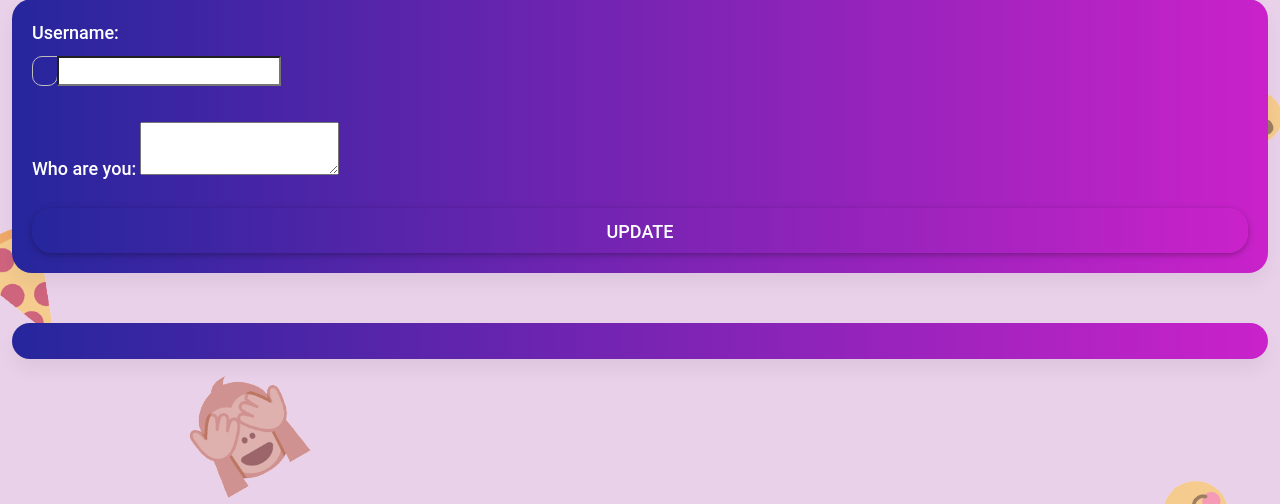
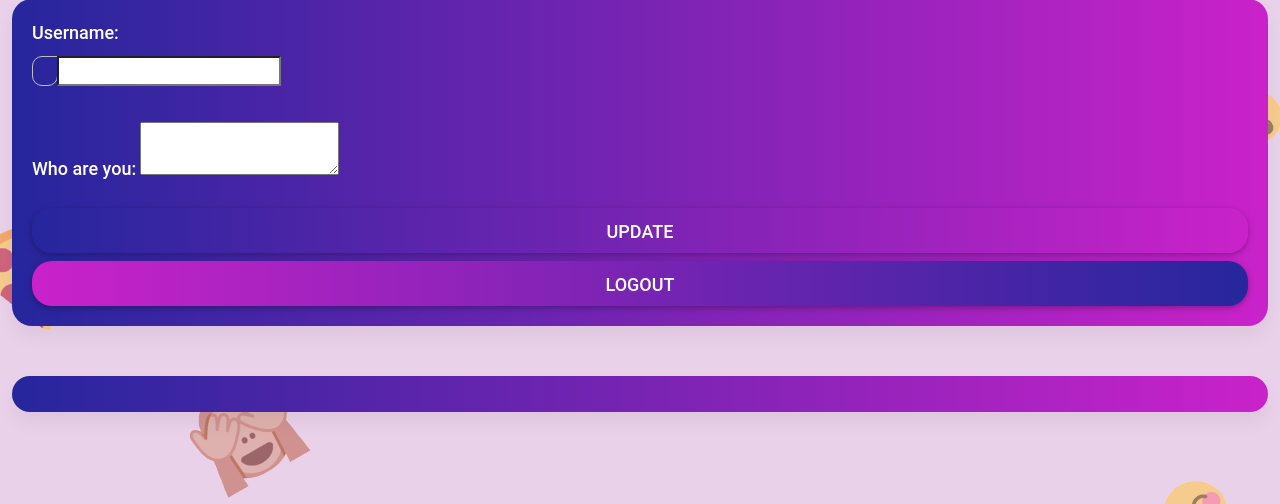
Before and after one commit to aybruhm/DRF_FetchAPI, a Django app: template note_frontend/templates/note_frontend/profile.html in a window 1280 px wide. Shown: the part 296-800 px from the top of the page. Run offline with Django 3.2, Linux system fonts and the light colour scheme; the template is opened without the code that fills it, so the values that code supplies are empty, except form fields; form fields are guessed from the names that the template uses.

Commit message:
Created logout view and url path

```diff
--- a/note_frontend/templates/note_frontend/profile.html
+++ b/note_frontend/templates/note_frontend/profile.html
@@ -21,6 +21,15 @@ p.success {
     padding: 10px;
     width: 100% !important;
     font-weight: 600;
+}
+
+a.btn {
+    border-radius: 20px;
+    color: #fff;
+    font-size: 18px;
+    font-weight: 550;
+    background-image: -webkit-gradient(linear, right top, left top, from(#ca22ca), to(#26269c));
+    background-image: linear-gradient(to left, #26269c, #ca22ca);
 }
 </style>
 
@@ -73,6 +82,13 @@ p.success {
                     </div>
                 </div>
             </form>
+            <div class="col-12">
+                <div class="col-12 mt-2">
+                    <a href="{% url "note:logout" %}" class="btn btn-block bg-black text-white">
+                        Logout
+                    </a>
+                </div>
+            </div>
         </div>
     </div>
 </main>
--- a/note_frontend/urls.py
+++ b/note_frontend/urls.py
@@ -1,7 +1,7 @@
 from django.urls import path
 from .views import home, create_thought, update_thought, \
     delete_thought, login_page, register_page, profile_page, \
-        confirm_delete
+        confirm_delete, logout_page
 
 app_name = "note"
 
@@ -12,6 +12,7 @@ urlpatterns = [
     path('confirm-delete/<int:pk>/', confirm_delete, name="confirm"),
     path('delete-thought/<int:pk>/', delete_thought, name="delete-thought"),
     path('login/', login_page, name="login"),
+    path('logout/', logout_page, name="logout"),
     path('register/', register_page, name="register"),
     path('profile/', profile_page, name="profile"),
 ]
```
Also changed, not shown: note_frontend/views.py (+12 -0 lines), db.sqlite3.
